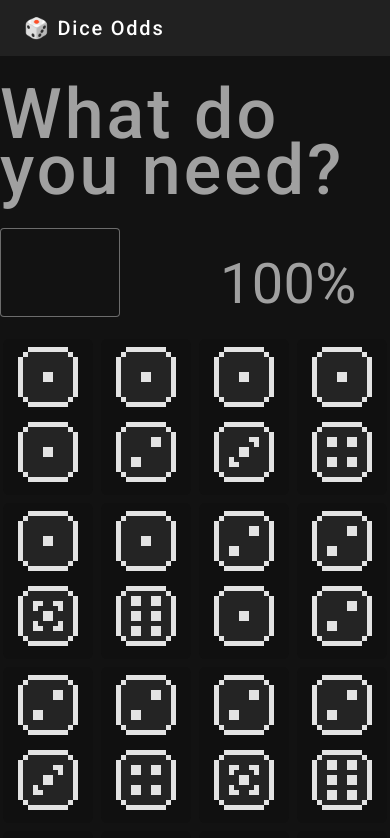
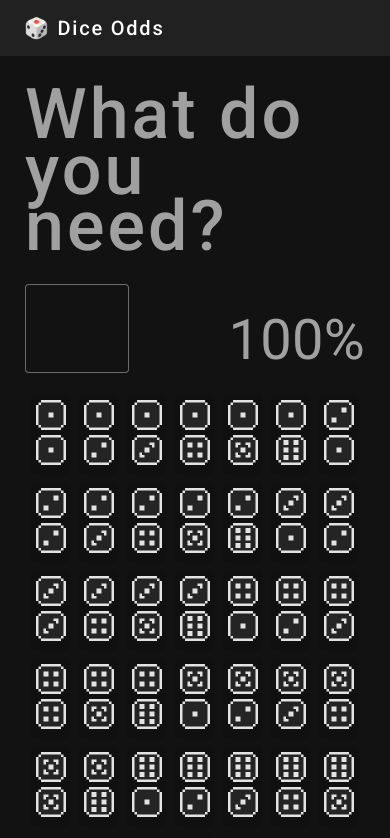
Before and after one commit to zaldih/dices-odds-calculator, an Angular app: page / in a window 390 px wide. Shown: the top 838 px of the page. Built offline with nearby package versions, Linux system fonts and the light colour scheme.

Commit message:
style: improve some css rules

```diff
--- a/angular.json
+++ b/angular.json
@@ -97,5 +97,8 @@
         }
       }
     }
+  },
+  "cli": {
+    "analytics": false
   }
 }
--- a/src/app/app.component.scss
+++ b/src/app/app.component.scss
@@ -4,4 +4,5 @@
   flex-direction: column;
   margin: 30px auto;
   margin-bottom: 50px;
+  padding: 0 25px;
 }
--- a/src/app/features/dice/dice-group/dice-group.component.scss
+++ b/src/app/features/dice/dice-group/dice-group.component.scss
@@ -15,3 +15,10 @@
     flex-direction: column;
   }
 }
+
+@media (max-width: 710px) {
+  .dice-group {
+    gap: 0;
+    padding: 5px;
+  }
+}
--- a/src/app/features/dice/dice.component.html
+++ b/src/app/features/dice/dice.component.html
@@ -4,5 +4,5 @@
 
 <ng-template #diceTemplate>
   <!-- <object type="image/svg+xml" [data]="diceUrl"></object> -->
-  <img [src]="diceUrl" alt="dice" />
+  <img [src]="diceUrl" alt="dice" class="dice" />
 </ng-template>
--- a/src/app/features/dice/dice.component.scss
+++ b/src/app/features/dice/dice.component.scss
@@ -1,3 +1,19 @@
 div > svg {
   font-size: 5em;
 }
+
+.dice {
+  width: 60px;
+}
+
+@media (max-width: 938px) {
+  .dice {
+    width: 51px;
+  }
+}
+
+@media (max-width: 710px) {
+  .dice {
+    width: 30px;
+  }
+}
```
